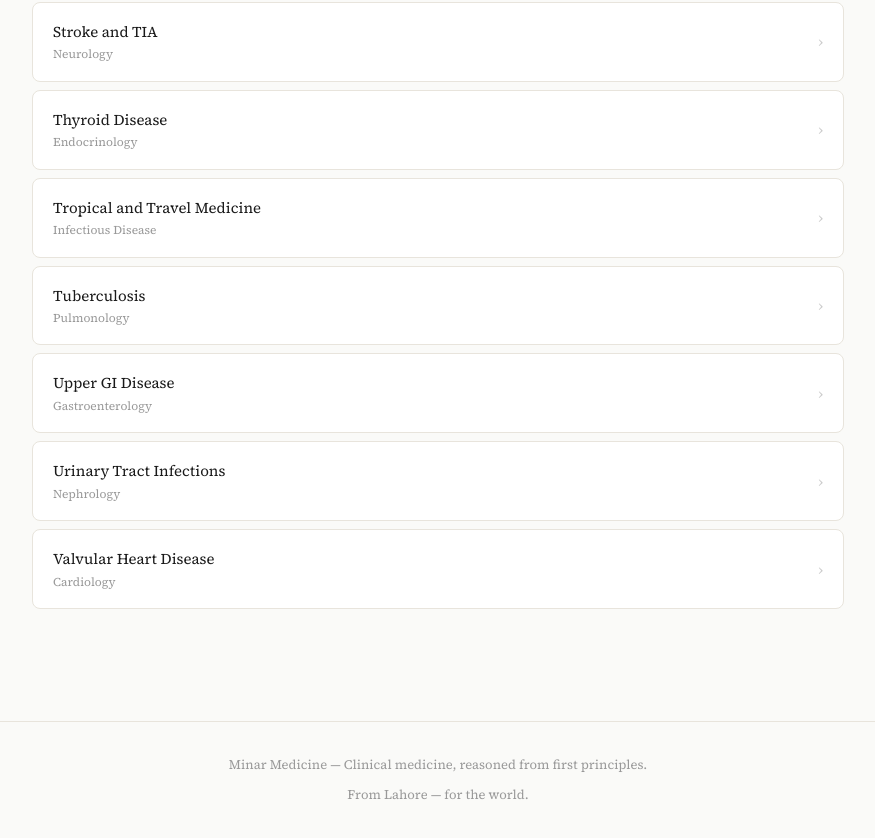
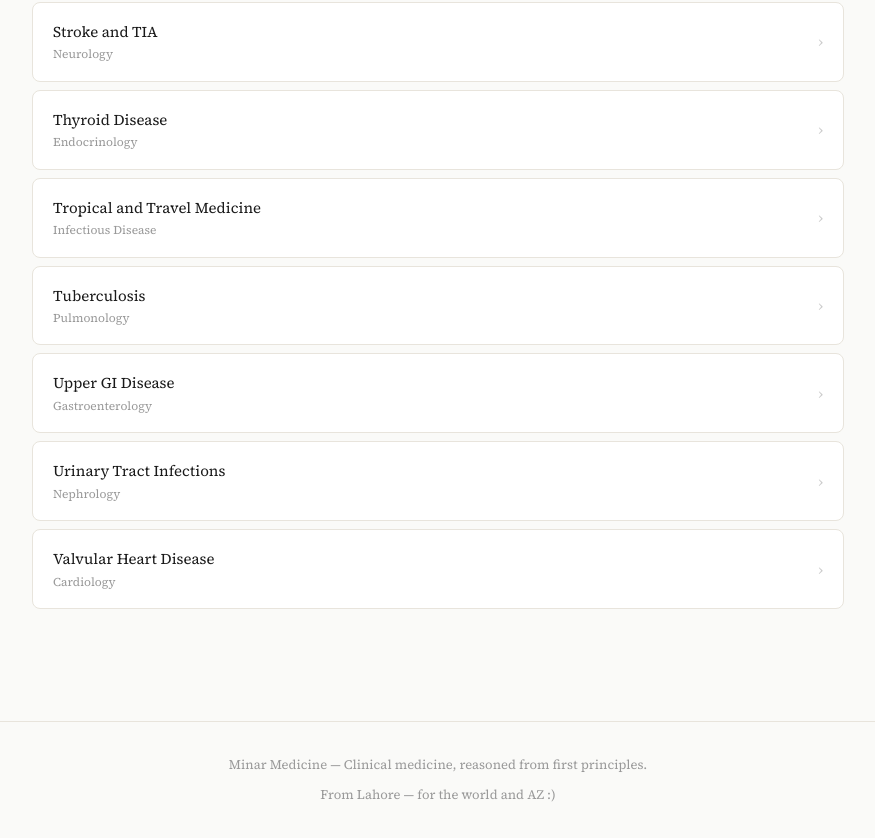
Before and after one commit to muhammadtoor702-blip/minar-medicine, a Next.js app: page / in a window 1280 px wide. Shown: the part 6559-7397 px from the top of the page, without its empty margins (202-1077 px from the left). Built offline with nearby package versions, Linux system fonts and the light colour scheme; a web font is replaced by a local one.

Commit message:
Update _app.tsx

```diff
--- a/pages/_app.tsx
+++ b/pages/_app.tsx
@@ -15,7 +15,7 @@ export default function App({ Component, pageProps }: AppProps) {
       <Component {...pageProps} />
       <footer className="footer">
         <p>Minar Medicine — Clinical medicine, reasoned from first principles.</p>
-        <p style={{ marginTop: '0.5rem' }}>From Lahore — for the world.</p>
+        <p style={{ marginTop: '0.5rem' }}>From Lahore — for the world and AZ :)</p>
       </footer>
     </>
   )
```
